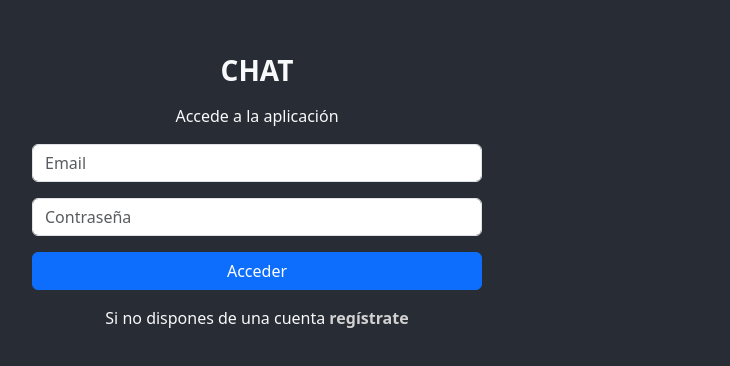
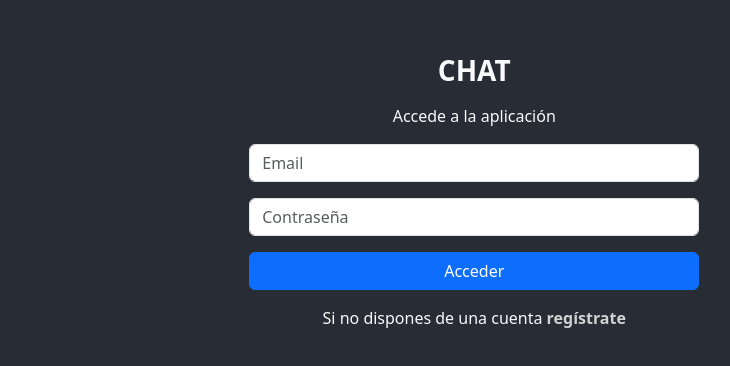
Before and after one commit to CodenautaJorge/reactjs_chat_sqlite, a React (Create React App) app: page / in a window 1280 px wide. Shown: the part 208-574 px from the top of the page, without its empty margins (383-1113 px from the left). Built offline with nearby package versions, Linux system fonts and the light colour scheme; no server answers.

Commit message:
Update Login.jsx

```diff
--- a/src/components/Login.jsx
+++ b/src/components/Login.jsx
@@ -37,7 +37,7 @@ function Login() {
 
   return (
     <div className="d-flex row m-0 vh-100 justify-content-center align-items-center">
-      <div className="col">
+      <div className="col-sm-1">
       <form onSubmit={handleSubmit}>
         <div className="form-div">
           <h3 className="text-center text-light fw-bold mb-3">CHAT</h3>
```
